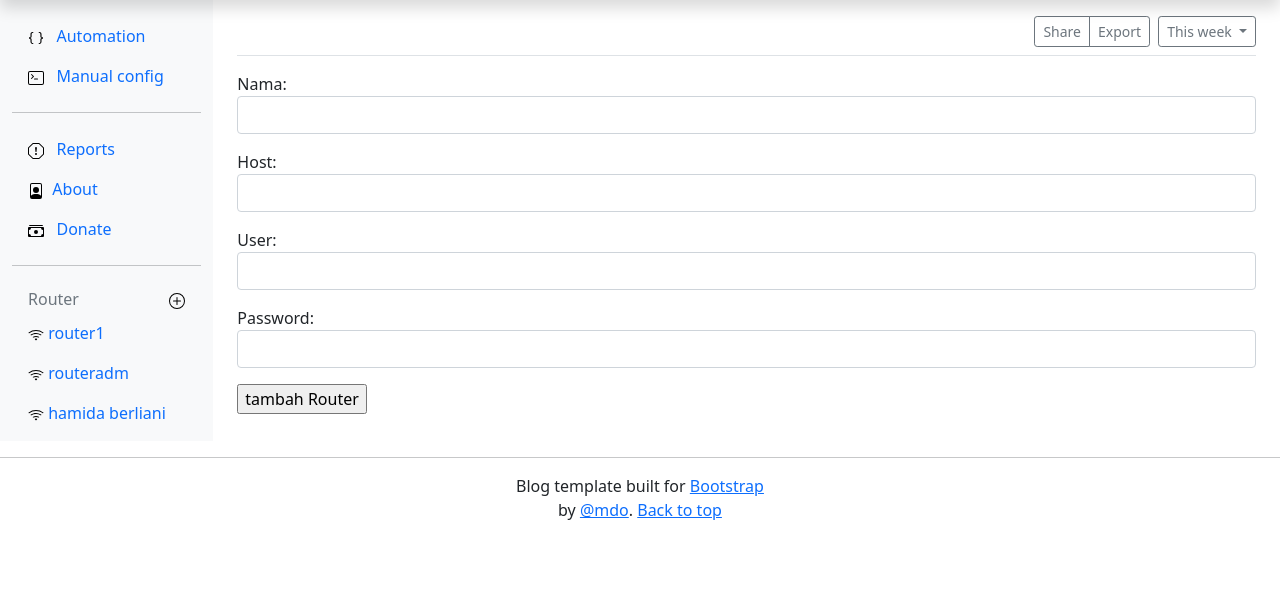
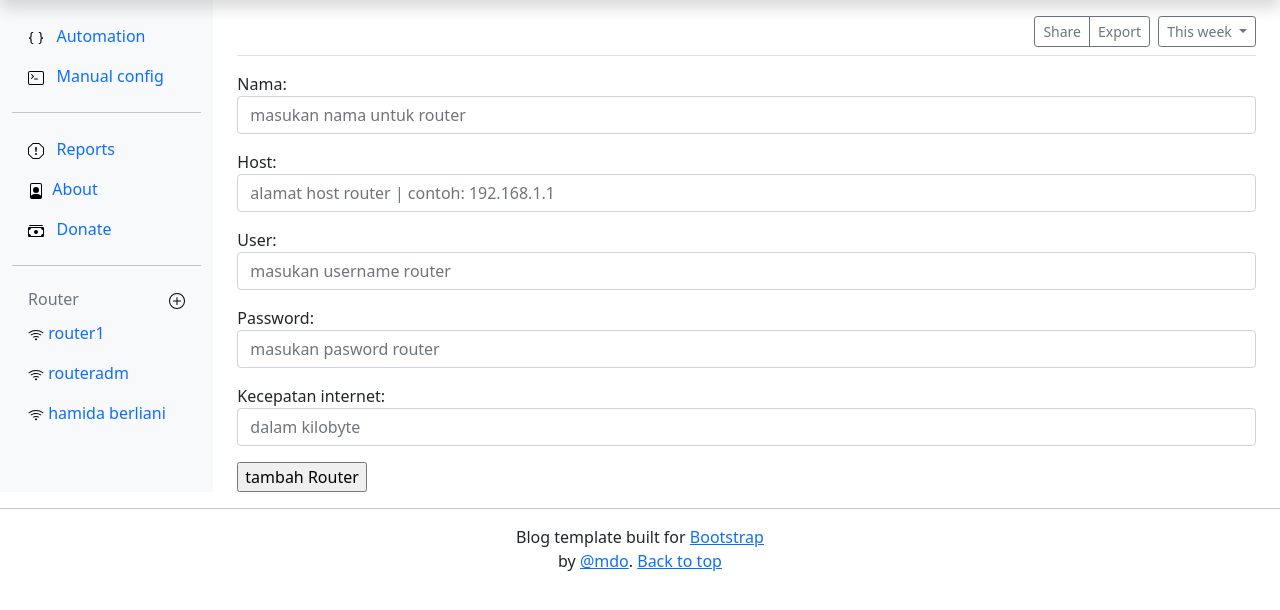
Before and after one commit to cecep31/netauto, a Django app: page /addrouter in a window 1280 px wide. Shown: the part 40-650 px from the top of the page. Run offline with Django 3.2, Linux system fonts and the light colour scheme; a user stored in the database is signed in; data comes from the database, SQL or seed files in the repository; both versions use the stored data as it was after the commit; some libraries are stand-ins or nearby versions.

Commit message:
improve codes

```diff
--- a/netauto/forms.py
+++ b/netauto/forms.py
@@ -13,8 +13,9 @@ class RoutermForm(ModelForm):
         model = Routerm
         fields = '__all__'
         widgets = {
-            'nama' : forms.TextInput({'class':'form-control'}),
-            'host' : forms.TextInput({'class':'form-control'}),
-            'user' : forms.TextInput({'class':'form-control'}),
-            'password' : forms.TextInput({'class':'form-control'}),
+            'nama' : forms.TextInput({'class':'form-control','placeholder':'masukan nama untuk router'}),
+            'host' : forms.TextInput({'class':'form-control','placeholder':'alamat host router | contoh: 192.168.1.1'}),
+            'user' : forms.TextInput({'class':'form-control','placeholder':'masukan username router'}),
+            'password' : forms.TextInput({'class':'form-control','placeholder':'masukan pasword router'}),
+            'kecepatan_internet' : forms.TextInput({'class':'form-control','placeholder':'dalam kilobyte'}),
         }
--- a/netauto/models.py
+++ b/netauto/models.py
@@ -16,7 +16,8 @@ class Routerm(models.Model):
     nama = models.CharField(max_length=50)
     host = models.CharField(max_length=50)
     user = models.CharField(max_length=30)
-    password = models.CharField(max_length=50,blank=True)
+    password = models.CharField(max_length=50, blank=True)
+    kecepatan_internet = models.IntegerField(blank=True)
     pub_date = models.DateField(auto_now=True)
 
     def __str__(self):
--- a/netauto/templates/addrouter.html
+++ b/netauto/templates/addrouter.html
@@ -8,26 +8,6 @@
         {% csrf_token %}
         {{formk.as_p}}
         <input type="submit" value="tambah Router">
-        {% comment %} <div class="mb-3">
-            <label for="exampleFormControlInput1" class="form-label">Nama Router</label>
-            <input type="text" class="form-control" name="nama"  placeholder="Contoh: Router sekretaris">
-        </div>
-        <div class="mb-3">
-            <label for="exampleFormControlInput1" class="form-label">Host</label>
-            <input type="text" class="form-control" name="host"  placeholder="Contoh: 192.168.xx.xx">
-        </div>
-        <div class="mb-3">
-            <label for="exampleFormControlInput1" class="form-label">Username</label>
-            <input type="text" class="form-control" name="host"  placeholder="Username pada Router">
-        </div>
-        <div class="mb-3">
-            <label for="exampleFormControlInput1" class="form-label">Password</label>
-            <input type="text" class="form-control" name="host"  placeholder="Password pada Router">
-        </div>
-        <button type="submit" class="btn btn-primary">Primary</button> {% endcomment %}
-
-
-
     </form>
 
 
```
Also changed, not shown: db.sqlite3, netauto/migrations/0009_routerm_kecepatan_internet.py (added).
